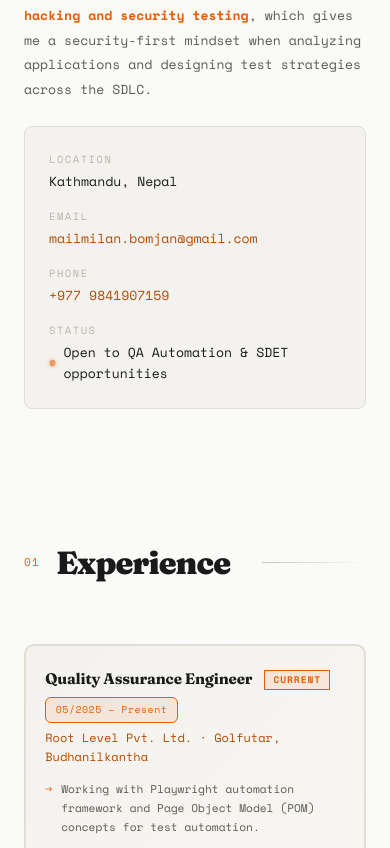
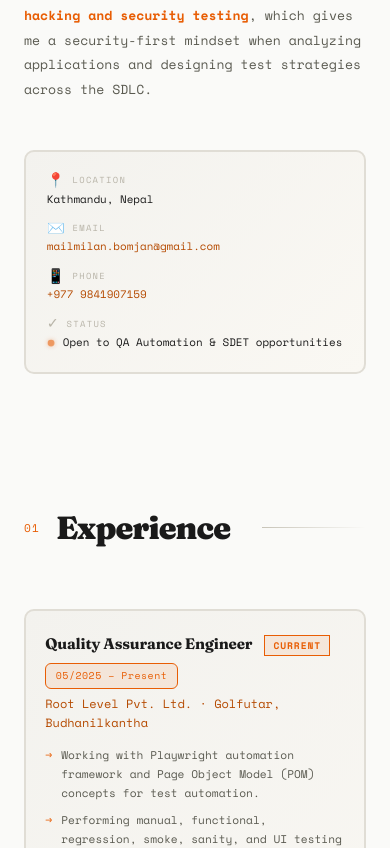
Before and after one commit to MEELAN2001/milan-portfolio, a Next.js app: page / in a window 390 px wide. Shown: the part 1500-2348 px from the top of the page. Built offline with nearby package versions, Linux system fonts and the light colour scheme.

Commit message:
refactor: enhance About section with improved layout, styling, and detail icons; update project descriptions for clarity

```diff
--- a/src/app/globals.css
+++ b/src/app/globals.css
@@ -982,6 +982,27 @@ section {
   .edu-year {
     font-size: 0.65rem;
   }
+
+  /* About */
+  .about-details {
+    grid-template-columns: 1fr 1fr;
+    gap: 1.2rem;
+    padding: 2rem;
+    margin-top: 1.5rem;
+    border-radius: 11px;
+  }
+
+  .about-detail-item {
+    gap: 0.25rem;
+  }
+
+  .about-detail-label {
+    font-size: 0.62rem;
+  }
+
+  .about-detail-value {
+    font-size: 0.78rem;
+  }
 }
 
 /* ─── MOBILE ─── */
@@ -1153,6 +1174,27 @@ section {
 
   .edu-year {
     font-size: 0.6rem;
+  }
+
+  /* About */
+  .about-details {
+    grid-template-columns: 1fr;
+    gap: 1rem;
+    padding: 1.5rem;
+    margin-top: 1.5rem;
+    border-radius: 10px;
+  }
+
+  .about-detail-item {
+    gap: 0.2rem;
+  }
+
+  .about-detail-label {
+    font-size: 0.58rem;
+  }
+
+  .about-detail-value {
+    font-size: 0.7rem;
   }
 }
 
@@ -1667,17 +1709,65 @@ footer {
 .about-details {
   display: grid;
   grid-template-columns: 1fr 1fr;
-  gap: 1.5rem;
-  border: 1px solid var(--border);
-  padding: 2rem;
-  background: var(--bg-card);
-  border-radius: 8px;
+  gap: 2rem;
+  background: linear-gradient(135deg, var(--bg-card) 0%, #faf8f3 100%);
+  border: 2px solid var(--border);
+  padding: 2.5rem;
+  border-radius: 12px;
+  position: relative;
+  overflow: hidden;
+  transition: all 0.3s cubic-bezier(0.34, 1.56, 0.64, 1);
+  margin-top: 2rem;
+}
+
+.about-details::before {
+  content: '';
+  position: absolute;
+  top: 0;
+  left: 0;
+  right: 0;
+  bottom: 0;
+  background: linear-gradient(135deg, var(--accent-dim) 0%, transparent 100%);
+  opacity: 0;
+  transition: opacity 0.3s ease;
+  pointer-events: none;
+  border-radius: 12px;
+}
+
+.about-details:hover {
+  transform: translateY(-6px);
+  border-color: var(--accent);
+  box-shadow: 0 20px 50px rgba(232, 93, 4, 0.15);
+}
+
+.about-details:hover::before {
+  opacity: 1;
+}
+
+.about-details::after {
+  content: '';
+  position: absolute;
+  bottom: 0;
+  left: 0;
+  right: 0;
+  height: 4px;
+  background: linear-gradient(90deg, var(--accent) 0%, transparent 100%);
+  transform: scaleX(0);
+  transform-origin: left;
+  transition: transform 0.3s cubic-bezier(0.34, 1.56, 0.64, 1);
+  z-index: 2;
+}
+
+.about-details:hover::after {
+  transform: scaleX(1);
 }
 
 .about-detail-item {
   display: flex;
   flex-direction: column;
-  gap: 0.2rem;
+  gap: 0.3rem;
+  position: relative;
+  z-index: 2;
 }
 
 .about-detail-label {
@@ -1686,6 +1776,20 @@ footer {
   color: var(--text-dim);
   letter-spacing: 0.15em;
   text-transform: uppercase;
+  display: flex;
+  align-items: center;
+  gap: 0.4rem;
+}
+
+.detail-icon {
+  font-size: 0.9rem;
+  display: inline-block;
+  line-height: 1;
+  transition: transform 0.3s ease;
+}
+
+.about-details:hover .detail-icon {
+  transform: scale(1.2) rotate(5deg);
 }
 
 .about-detail-value {
@@ -1697,15 +1801,20 @@ footer {
 .about-link {
   color: var(--accent2);
   text-decoration: none;
-  transition: color 0.2s;
+  transition: all 0.2s;
   word-break: break-word;
 }
-.about-link:hover { color: var(--accent); }
+
+.about-details:hover .about-link {
+  color: var(--accent);
+}
 
 .about-status {
   display: flex;
   align-items: center;
   gap: 0.5rem;
+  position: relative;
+  z-index: 2;
 }
 
 .status-dot {
@@ -1713,7 +1822,7 @@ footer {
   height: 8px;
   border-radius: 50%;
   background: var(--accent);
-  box-shadow: 0 0 6px rgba(232,93,4,0.5);
+  box-shadow: 0 0 6px rgba(232, 93, 4, 0.5);
   animation: pulse 2s infinite;
 }
 
@@ -1943,9 +2052,23 @@ footer {
   }
 
   .about-details {
-    grid-template-columns: 1fr;
-    padding: 1.5rem;
-    gap: 1rem;
+    grid-template-columns: 1fr 1fr;
+    gap: 1.5rem;
+    padding: 2rem;
+    margin-top: 1.5rem;
+    border-radius: 10px;
+  }
+
+  .about-detail-item {
+    gap: 0.25rem;
+  }
+
+  .about-detail-label {
+    font-size: 0.6rem;
+  }
+
+  .about-detail-value {
+    font-size: 0.75rem;
   }
 
   .resume-download {
@@ -2310,4 +2433,25 @@ footer {
     justify-content: center;
     padding: 0.75rem;
   }
-}
+
+  /* About */
+  .about-details {
+    grid-template-columns: 1fr;
+    gap: 0.8rem;
+    padding: 1.3rem;
+    margin-top: 1.5rem;
+    border-radius: 10px;
+  }
+
+  .about-detail-item {
+    gap: 0.2rem;
+  }
+
+  .about-detail-label {
+    font-size: 0.55rem;
+  }
+
+  .about-detail-value {
+    font-size: 0.68rem;
+  }
+}
--- a/src/components/sections/About.jsx
+++ b/src/components/sections/About.jsx
@@ -50,26 +50,34 @@ export default function About() {
             <div className="about-details">
 
               <div className="about-detail-item">
-                <span className="about-detail-label">Location</span>
+                <span className="about-detail-label">
+                  <span className="detail-icon">📍</span> Location
+                </span>
                 <span className="about-detail-value">Kathmandu, Nepal</span>
               </div>
 
               <div className="about-detail-item">
-                <span className="about-detail-label">Email</span>
+                <span className="about-detail-label">
+                  <span className="detail-icon">✉️</span> Email
+                </span>
                 <a href="mailto:mailmilan.bomjan@gmail.com" className="about-detail-value about-link">
                   mailmilan.bomjan@gmail.com
                 </a>
               </div>
 
               <div className="about-detail-item">
-                <span className="about-detail-label">Phone</span>
+                <span className="about-detail-label">
+                  <span className="detail-icon">📱</span> Phone
+                </span>
                 <a href="tel:+9779841907159" className="about-detail-value about-link">
                   +977 9841907159
                 </a>
               </div>
 
               <div className="about-detail-item">
-                <span className="about-detail-label">Status</span>
+                <span className="about-detail-label">
+                  <span className="detail-icon">✓</span> Status
+                </span>
                 <span className="about-detail-value about-status">
                   <span className="status-dot" /> Open to QA Automation & SDET opportunities
                 </span>
--- a/src/components/sections/Projects.jsx
+++ b/src/components/sections/Projects.jsx
@@ -39,12 +39,6 @@ export default function Projects() {
               {/* Card Description */}
               <div className="project-card-content">
                 <p className="project-card-desc">{project.description}</p>
-              </div>
-
-              {/* SEO HIDDEN CONTEXT */}
-              <div className="sr-only">
-                QA Automation Engineer project using Playwright, Cypress, JavaScript, API Testing, and CI/CD automation.
-                Focus on end-to-end testing, regression testing, and scalable test framework design.
               </div>
 
               {/* Tech Stack */}
--- a/src/data/projects.js
+++ b/src/data/projects.js
@@ -4,7 +4,7 @@ export const projects = [
     num: '01',
     title: 'NepalNiwas-Automation',
     description:
-      'Built an automation framework using Playwright and JavaScript. Automated end-to-end testing workflows, created comprehensive test documentation, and performed regression and responsive testing to ensure quality across the full application lifecycle.',
+      'QA Automation project using Playwright. Built end-to-end testing workflows, comprehensive test documentation, and performed regression testing to ensure quality across the full application lifecycle.',
     stack: ['JavaScript', 'Playwright', 'Test Automation'],
     github: 'https://github.com/MEELAN2001/NepalNiwas-Automation.git',
     live: null,
@@ -14,7 +14,7 @@ export const projects = [
     num: '02',
     title: 'Playwright-ecommerce-automation',
     description:
-      'Built an automation framework using Playwright and JavaScript. Automated end-to-end testing workflows, created comprehensive test documentation, and performed regression and responsive testing across the full application lifecycle.',
+      'QA Automation project using Playwright. Built end-to-end testing workflows, comprehensive test documentation, and performed regression testing across the full application lifecycle.',
     stack: ['JavaScript', 'Playwright', 'Test Automation'],
     github: 'https://github.com/MEELAN2001/Playwright-ecommerce-automation.git',
     live: null,
@@ -34,7 +34,7 @@ export const projects = [
     num: '04',
     title: 'Sika Ved',
     description:
-      'Contributed to frontend development and performed system-level testing on a Django-based platform. Implemented E2E automation with Playwright and unit testing in Python for backend logic.',
+      'Contributed to frontend development and performed system-level testing on a Django-based platform. Implemented E2E automation with Playwright for comprehensive testing.',
     stack: ['Django', 'Python', 'Playwright', 'System Testing'],
     github: 'https://github.com/utsav0514/Sika_ved.git',
   },
```
